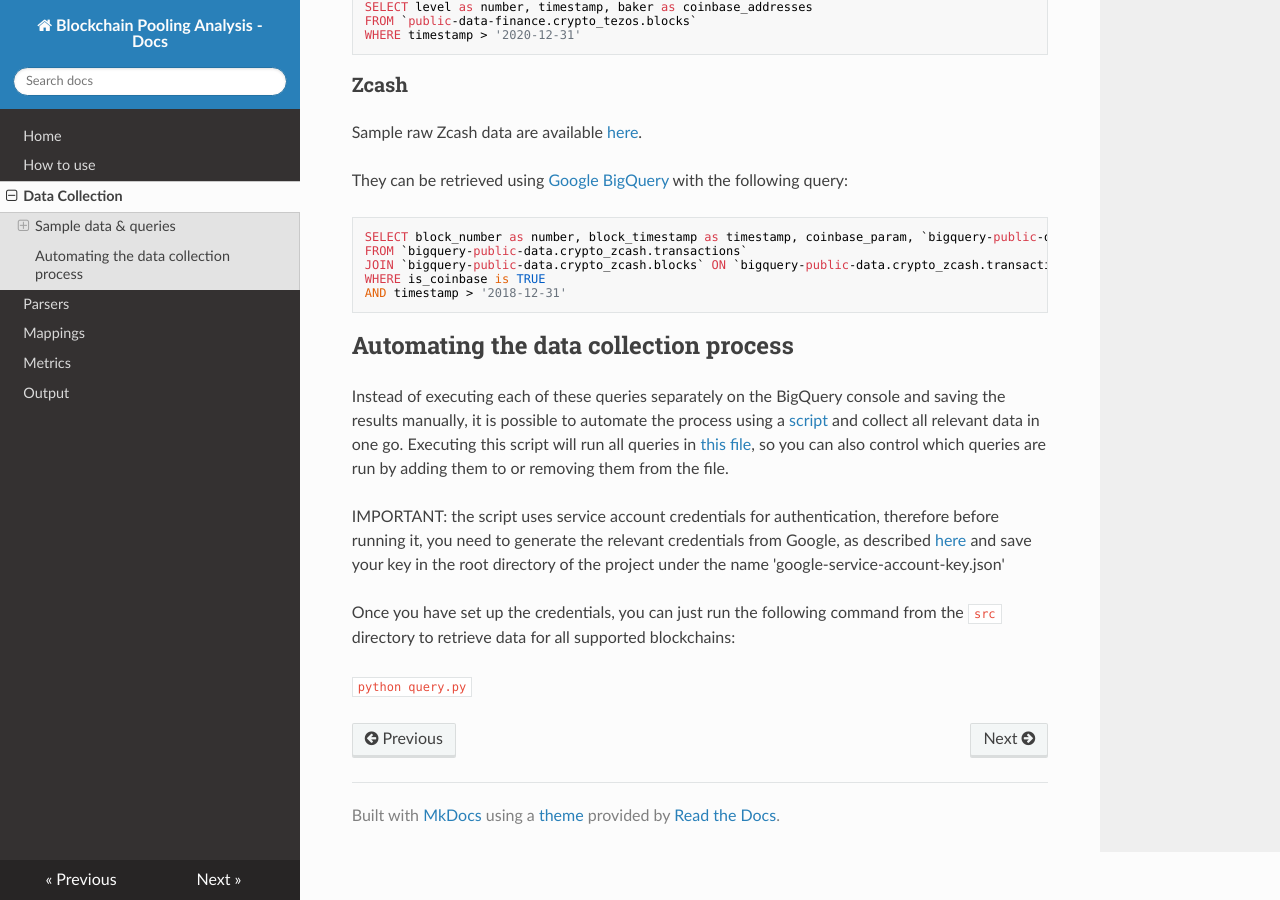
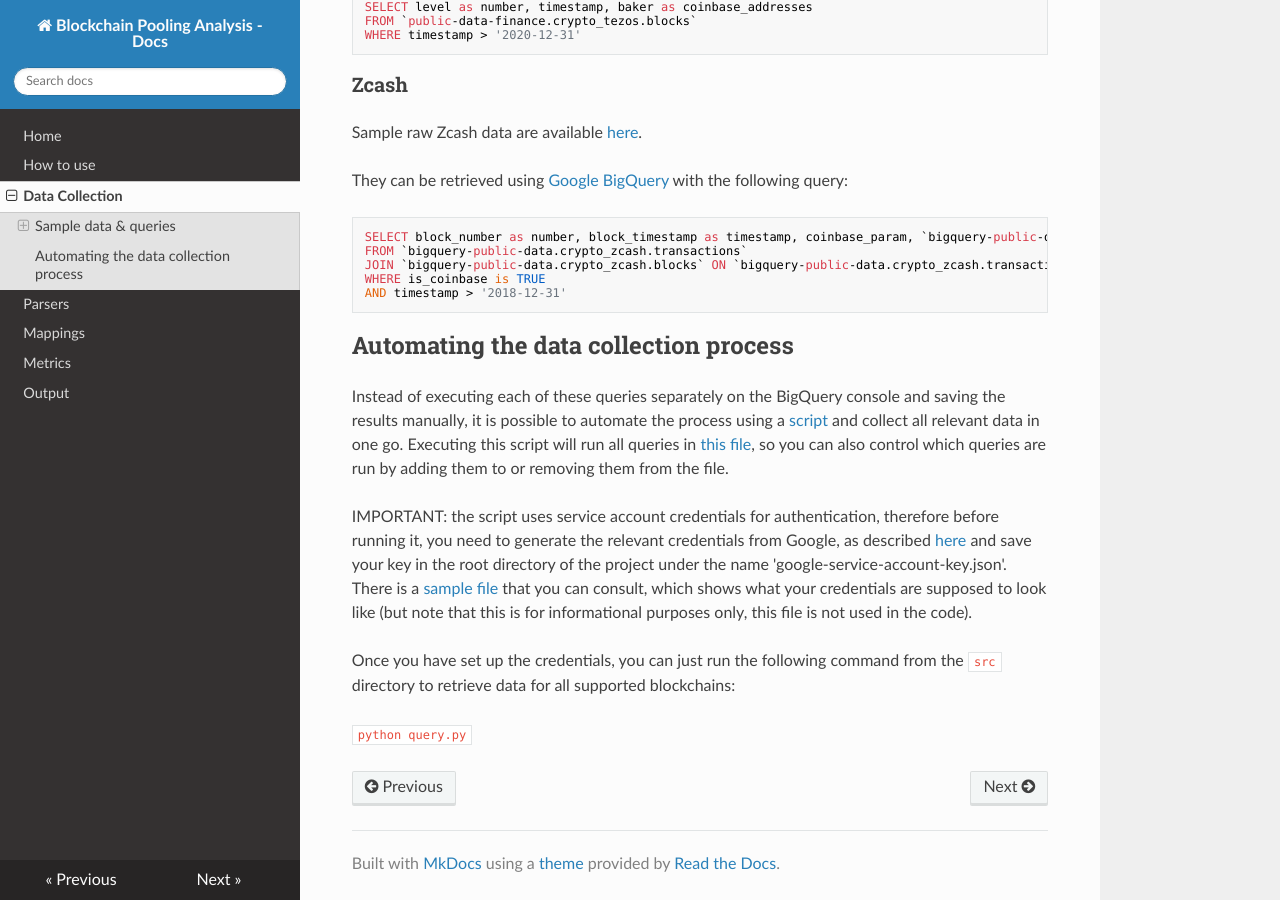
Before and after one commit to Blockchain-Technology-Lab/consensus-decentralization, an MkDocs documentation site: the page built from docs/data.md, in a window 1280 px wide and 900 px high, scrolled down 2259 px. Built offline with MkDocs 1.6.1, drawn with Linux system fonts in a browser that asks for light colours; nearby versions of some CDN libraries.

Commit message:
Mention sample credential file

```diff
--- a/docs/data.md
+++ b/docs/data.md
@@ -147,7 +147,9 @@ to or removing them from the file.
 IMPORTANT: the script uses service account credentials for authentication, therefore before running it, you need to
 generate the relevant credentials from Google, as described
 [here](https://developers.google.com/workspace/guides/create-credentials#service-account) and save your key in the
-root directory of the project under the name 'google-service-account-key.json'
+root directory of the project under the name 'google-service-account-key.json'. There is a
+[sample file](/google-service-account-key-SAMPLE.json) that you can consult, which shows what your credentials are
+supposed to look like (but note that this is for informational purposes only, this file is not used in the code).
 
 Once you have set up the credentials, you can just run the following command from the `src` directory to retrieve data
 for all supported blockchains:
```
